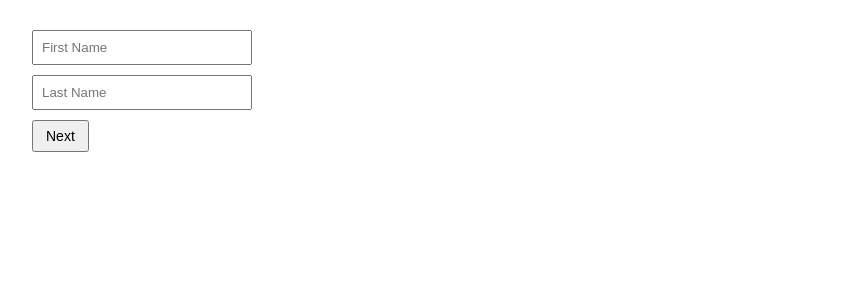
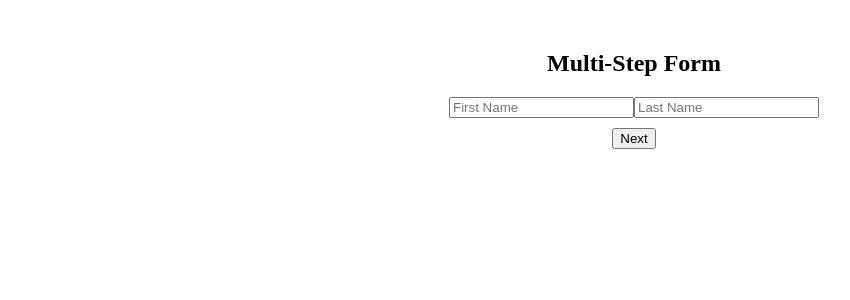
Before and after one commit to acciojob/multi-step-form-Padma-darsi, a React app: page / in a window 1280 px wide. Shown: the top 300 px of the page, without its empty margins (6-856 px from the left). Built offline with nearby package versions, Linux system fonts and the light colour scheme.

Commit message:
Update App.js

```diff
--- a/src/components/App.js
+++ b/src/components/App.js
@@ -1,9 +1,12 @@
-import React, { useState } from "react";
+
+    import React, { useState } from "react";
 import Step from "./Step";
-import "./../styles/App.css";
 
-const App = () => {
-  const [step, setStep] = useState(1);
+function App() {
+  // Current step (1, 2, or 3)
+  const [currentStep, setCurrentStep] = useState(1);
+
+  // Form data state
   const [formData, setFormData] = useState({
     first_name: "",
     last_name: "",
@@ -16,24 +19,34 @@ const App = () => {
   // Handle input change
   const handleChange = (e) => {
     const { id, value } = e.target;
-    setFormData({ ...formData, [id]: value });
+    setFormData((prevData) => ({
+      ...prevData,
+      [id]: value,
+    }));
   };
 
-  // Navigation handlers
-  const nextStep = () => setStep(step + 1);
-  const prevStep = () => setStep(step - 1);
+  // Navigate to next step
+  const nextStep = () => {
+    setCurrentStep((prev) => Math.min(prev + 1, 3));
+  };
 
-  // Final submission
-  const handleSubmit = () => {
+  // Navigate to previous step
+  const prevStep = () => {
+    setCurrentStep((prev) => Math.max(prev - 1, 1));
+  };
+
+  // Handle form submission
+  const handleSubmit = (e) => {
+    e.preventDefault();
     console.log("Form Submitted:", formData);
-    alert("Form Submitted Successfully!");
+    alert("Form submitted! Check console for details.");
   };
 
   return (
-    <div id="main">
-      {/* Do not remove the main div */}
+    <div style={{ maxWidth: "400px", margin: "50px auto", textAlign: "center" }}>
+      <h2>Multi-Step Form</h2>
       <Step
-        step={step}
+        step={currentStep}
         formData={formData}
         handleChange={handleChange}
         nextStep={nextStep}
@@ -42,6 +55,6 @@ const App = () => {
       />
     </div>
   );
-};
+}
 
 export default App;
```
